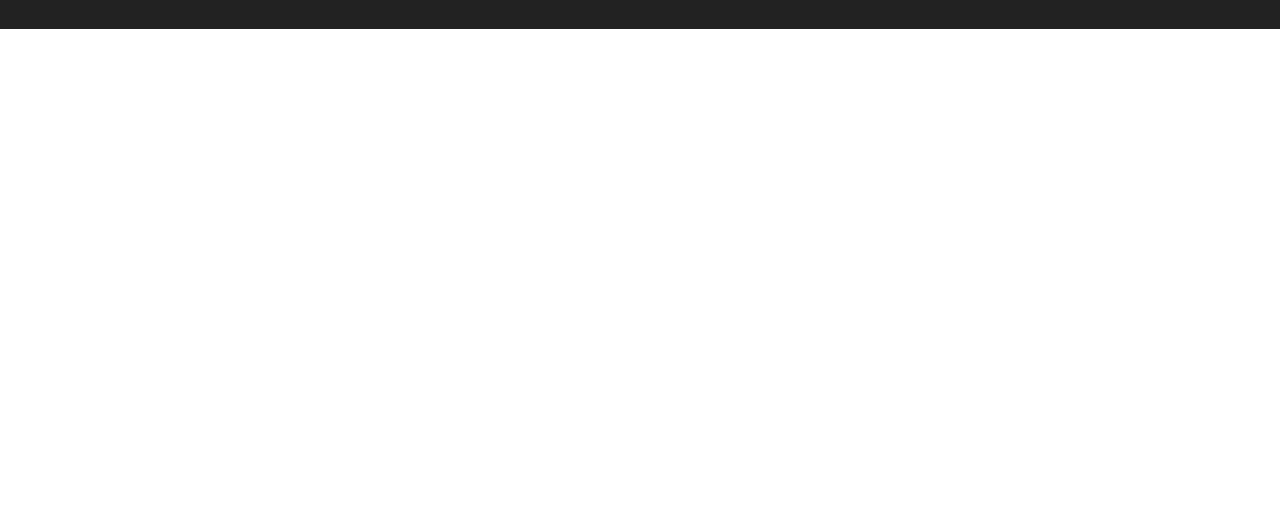
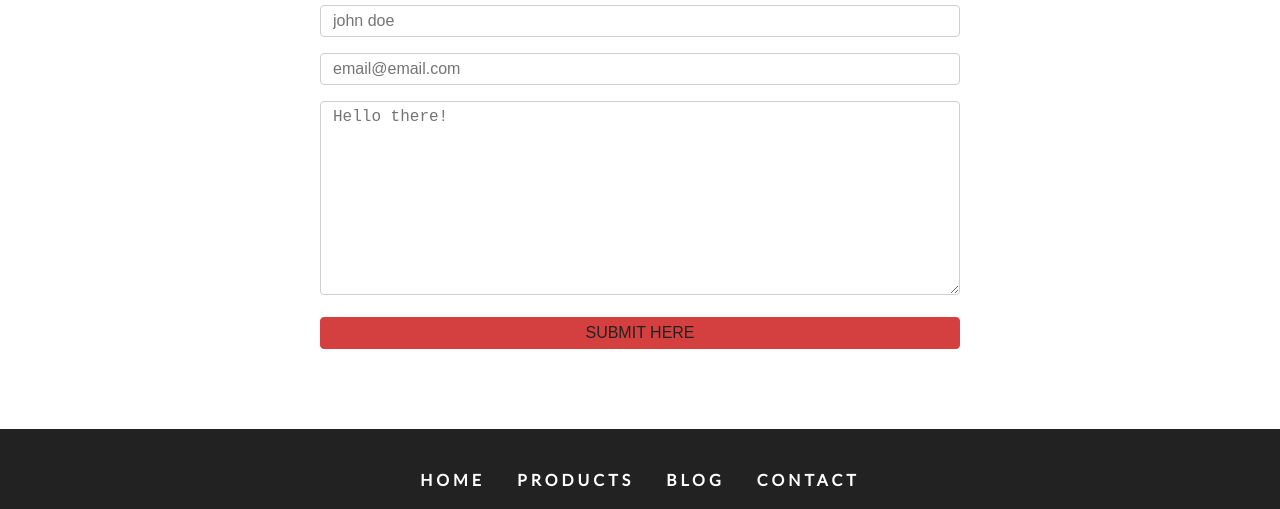
Before and after one commit to ohdangitsyang/DocRevu-Site-2020, a Gatsby site: page /contact in a window 1280 px wide. Shown: the part 771-1280 px from the top of the page. Before the commit the page ends 800 px from the top, so only its background shows below. Built offline with nearby package versions, Linux system fonts and the light colour scheme; Gatsby itself is replaced by a stand-in of ours.

Commit message:
adding transitions and contact pages is edited

```diff
--- a/gatsby-config.js
+++ b/gatsby-config.js
@@ -25,5 +25,6 @@ module.exports = {
     `gatsby-transformer-sharp`,
     `gatsby-plugin-sharp`,
     `gatsby-plugin-sass`,
-    `gatsby-plugin-styled-components`]
+    `gatsby-plugin-styled-components`,
+    `gatsby-plugin-transition-link`]
 }
--- a/package.json
+++ b/package.json
@@ -21,8 +21,10 @@
     "gatsby-plugin-sass": "^2.1.28",
     "gatsby-plugin-sharp": "^2.4.5",
     "gatsby-plugin-styled-components": "^3.1.19",
+    "gatsby-plugin-transition-link": "^1.17.7",
     "gatsby-source-filesystem": "^2.1.48",
     "gatsby-transformer-sharp": "^2.3.15",
+    "gsap": "^3.2.2",
     "node-sass": "^4.13.1",
     "react": "^16.12.0",
     "react-dom": "^16.12.0",
--- /dev/null
+++ b/src/components/Contact/Contact.js
@@ -0,0 +1,48 @@
+import React from 'react'
+import Title from '../Title'
+import styles from '../../css/contact.module.css'
+
+const Contact = () => {
+    return (
+        <section className={styles.contact}>
+            <Title title="contact" subtitle="us" />
+            <div className={styles.center}>
+                <form className={styles.form}>
+                    <div>
+                        <input
+                            type="text"
+                            name="name"
+                            id="name"
+                            className={styles.formControl}
+                            placeholder="john doe"
+                        />
+                    </div>
+                    <div>
+                        <input
+                            type="email"
+                            name="email"
+                            id="email"
+                            className={styles.formControl}
+                            placeholder="email@email.com"
+                        />
+                    </div>
+                    <div>
+                        <textarea
+                            type="message"
+                            name="message"
+                            rows="10"
+                            id="name"
+                            className={styles.formControl}
+                            placeholder="Hello there!"
+                        />
+                    </div>
+                    <div>
+                        <input type="submit" value="submit here" className={styles.submit} />
+                    </div>
+                </form>
+            </div>
+        </section>
+    )
+}
+
+export default Contact
--- a/src/components/Footer.js
+++ b/src/components/Footer.js
@@ -2,7 +2,7 @@ import React from "react"
 import styles from '../css/footer.module.css'
 import links from '../constants/links'
 import socialIcons from '../constants/social-icons'
-import {Link} from 'gatsby'
+import AniLink from "gatsby-plugin-transition-link/AniLink";
 
 const Footer = () => {
   return (
@@ -10,9 +10,9 @@ const Footer = () => {
       <div className={styles.links}>
         {links.map((item, index)=> {
           return (
-            <Link key={index} to={item.path}>
+            <AniLink key={index} fade to={item.path}>
               {item.text}
-            </Link>
+            </AniLink>
           )
         })}
       </div>
--- a/src/components/Navbar.js
+++ b/src/components/Navbar.js
@@ -1,5 +1,5 @@
 import React, { useState } from "react"
-import { Link } from "gatsby"
+import AniLink from "gatsby-plugin-transition-link/AniLink";
 import styles from "../css/navbar.module.css"
 import { FaAlignRight } from "react-icons/fa"
 import links from "../constants/links"
@@ -31,7 +31,7 @@ const Navbar = () => {
           {links.map((item, index) => {
             return (
               <li key={index}>
-                <Link to={item.path}>{item.text}</Link>
+                <AniLink fade to={item.path}>{item.text}</AniLink>
               </li>
             )
           })}
--- /dev/null
+++ b/src/css/contact.module.css
@@ -0,0 +1,35 @@
+.contact {
+  padding: 4rem 0;
+}
+.center {
+  width: 80vw;
+  margin: 0 auto;
+}
+@media screen and (min-width: 992px) {
+  .center {
+    width: 50vw;
+    margin: 0 auto;
+  }
+}
+.formControl,
+.submit {
+  width: 100%;
+  font-size: 1rem;
+  margin-bottom: 1rem;
+  padding: 0.375rem 0.75rem;
+  border: 1px solid var(--darkGrey);
+  border-radius: 0.25rem;
+}
+.submit {
+  background-color: var(--primaryColor);
+  border-color: var(--primaryColor);
+  text-transform: uppercase;
+  color: var(--mainBlack);
+  transition: var(--mainTransition);
+  cursor: pointer;
+}
+.submit:hover {
+  background: var(--darkGrey);
+  color: var(--mainWhite);
+  border-color: var(--darkGrey);
+}
--- a/src/pages/404.js
+++ b/src/pages/404.js
@@ -1,16 +1,16 @@
 import React from "react"
 import Layout from "../components/Layout"
 import styles from'../css/error.module.css'
-import { Link } from 'gatsby'
+import AniLink from "gatsby-plugin-transition-link/AniLink";
 import Banner from '../components/Banner'
 
 export default function error() {
   return <Layout>
     <header className={styles.error}>
       <Banner title="oops it's a dead end">
-        <Link to="/" className="btn-white">
+        <AniLink fade to="/" className="btn-white">
           Back to home Page!
-        </Link>
+        </AniLink>
       </Banner>
     </header>
   </Layout>
--- a/src/pages/contact.js
+++ b/src/pages/contact.js
@@ -1,6 +1,29 @@
 import React from "react"
 import Layout from "../components/Layout"
+import { Link, graphql } from 'gatsby'
+import StyledHero from '../components/StyledHero'
+import Contact from '../components/Contact/Contact'
 
-export default function contact() {
-  return <Layout>hello from contact</Layout>
+export default function contact({data}) {
+  return (
+    <Layout>
+      <StyledHero img =
+        {data.contactBcg.childImageSharp.fluid}
+      />
+      <Contact />
+    </Layout>
+  )
+
 }
+
+export const query = graphql`
+query {
+	contactBcg: file(relativePath:{eq:"connectBcg.jpeg"}) {
+    childImageSharp{
+      fluid(quality:90, maxWidth:4160) {
+        ...GatsbyImageSharpFluid_withWebp
+      }
+    }
+  }
+}
+`
```
Also changed, not shown: src/pages/blog.js (+16 -4 lines), src/pages/index.js (+4 -3 lines), src/pages/products.js (+15 -1 lines), 1 other file.
